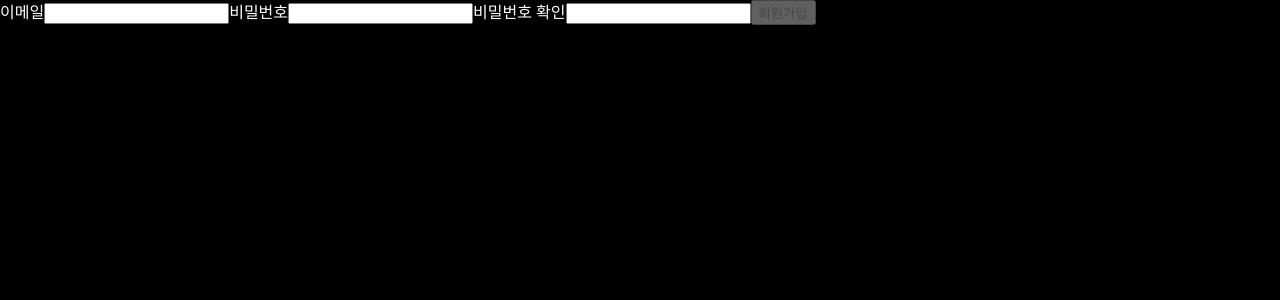
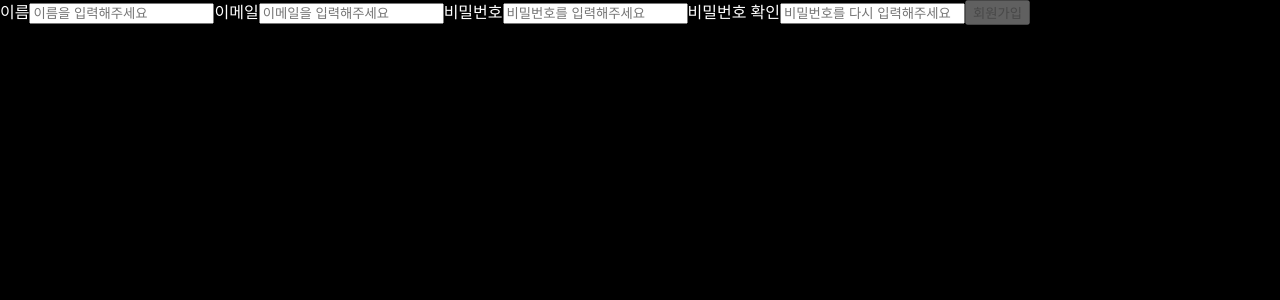
Before and after one commit to Sleepingoff/tdd, a React (Vite) app: page /signup in a window 1280 px wide. Shown: the top 300 px of the page. Built offline with nearby package versions, Linux system fonts and the light colour scheme; no server answers.

Commit message:
add states for signUp input

```diff
--- a/src/App.tsx
+++ b/src/App.tsx
@@ -7,6 +7,7 @@ import SignInPage from "./page/SignIn.tsx";
 import GlobalStyles from "./styles/global.tsx";
 import { useEffect, useState } from "react";
 import Loading from "./components/loading.tsx";
+import { auth } from "./firebase.ts";
 
 const router = createBrowserRouter([
   {
@@ -37,6 +38,7 @@ function App() {
   const [isLoading, setIsLoading] = useState<boolean>(true);
   const init = async () => {
     //wait for firebase
+    await auth.authStateReady();
     setIsLoading(false);
   };
   useEffect(() => {
--- a/src/firebase.ts
+++ b/src/firebase.ts
@@ -1,8 +1,10 @@
 // Import the functions you need from the SDKs you need
 import { initializeApp } from "firebase/app";
 import { getAnalytics } from "firebase/analytics";
+import { getAuth } from "firebase/auth";
 // TODO: Add SDKs for Firebase products that you want to use
 // https://firebase.google.com/docs/web/setup#available-libraries
+
 
 // Your web app's Firebase configuration
 // For Firebase JS SDK v7.20.0 and later, measurementId is optional
@@ -19,3 +21,7 @@ const firebaseConfig = {
 // Initialize Firebase
 const app = initializeApp(firebaseConfig);
 const analytics = getAnalytics(app);
+
+const auth = getAuth(app);
+
+export {auth}
--- a/src/page/Signup.tsx
+++ b/src/page/Signup.tsx
@@ -1,6 +1,10 @@
 import { useEffect, useState } from "react";
+import styled from "styled-components";
 
 const SignUpPage = () => {
+  const [isLoading, setIsLoading] = useState<boolean>(false);
+
+  const [name, setName] = useState<string>("");
   const [email, setEmail] = useState<string>("");
   const [password, setPassword] = useState<string | number>("");
   const [confirmPassword, setConfirmPassword] = useState<string | number>("");
@@ -13,8 +17,8 @@ const SignUpPage = () => {
   }, [isSuccess]);
 
   return (
-    <>
-      <form
+    <Wrapper>
+      <Form
         onSubmit={(event) => {
           event.preventDefault();
           if (confirmPassword === password) {
@@ -23,41 +27,63 @@ const SignUpPage = () => {
         }}
       >
         <label>
+          이름
+          <Input
+            value={name}
+            type="text"
+            onChange={(event) => {
+              setName(event.target.value);
+            }}
+            placeholder="이름을 입력해주세요"
+            required
+          />
+        </label>
+        <label>
           이메일
-          <input
+          <Input
             value={email}
-            // type="email"
+            type="email"
             onChange={(event) => {
               setEmail(event.target.value);
             }}
+            placeholder="이메일을 입력해주세요"
+            required
           />
         </label>
         <label>
           비밀번호
-          <input
+          <Input
             value={password}
-            // type="password"
+            type="password"
             onChange={(event) => {
               setPassword(event.target.value);
             }}
+            placeholder="비밀번호를 입력해주세요"
+            required
           />
         </label>
         <label>
           비밀번호 확인
-          <input
+          <Input
             value={confirmPassword}
-            // type="password"
+            type="password"
             onChange={(event) => {
               setConfirmPassword(event.target.value);
             }}
+            placeholder="비밀번호를 다시 입력해주세요"
+            required
           />
         </label>
         <button disabled={!email || !password || password != confirmPassword}>
           회원가입
         </button>
-      </form>
-    </>
+      </Form>
+    </Wrapper>
   );
 };
 
 export default SignUpPage;
+
+const Wrapper = styled.div``;
+const Form = styled.form``;
+const Input = styled.input``;
```
